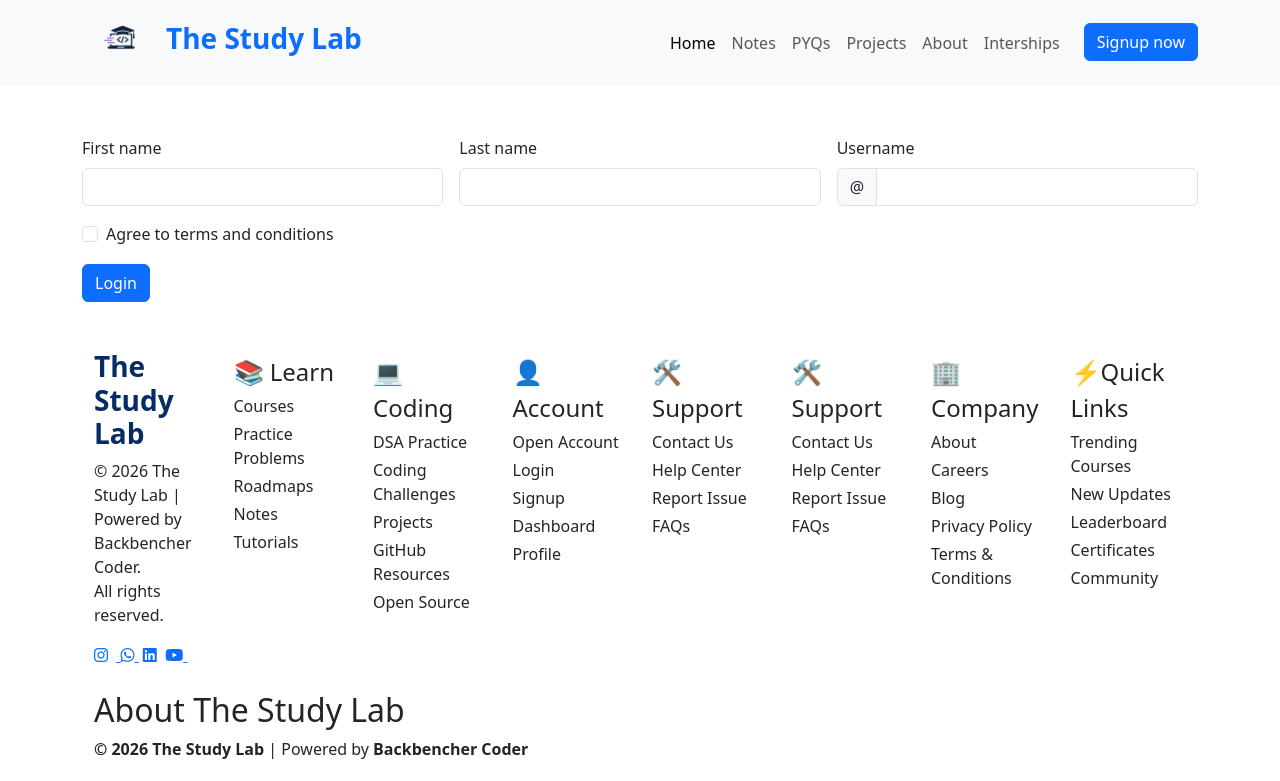
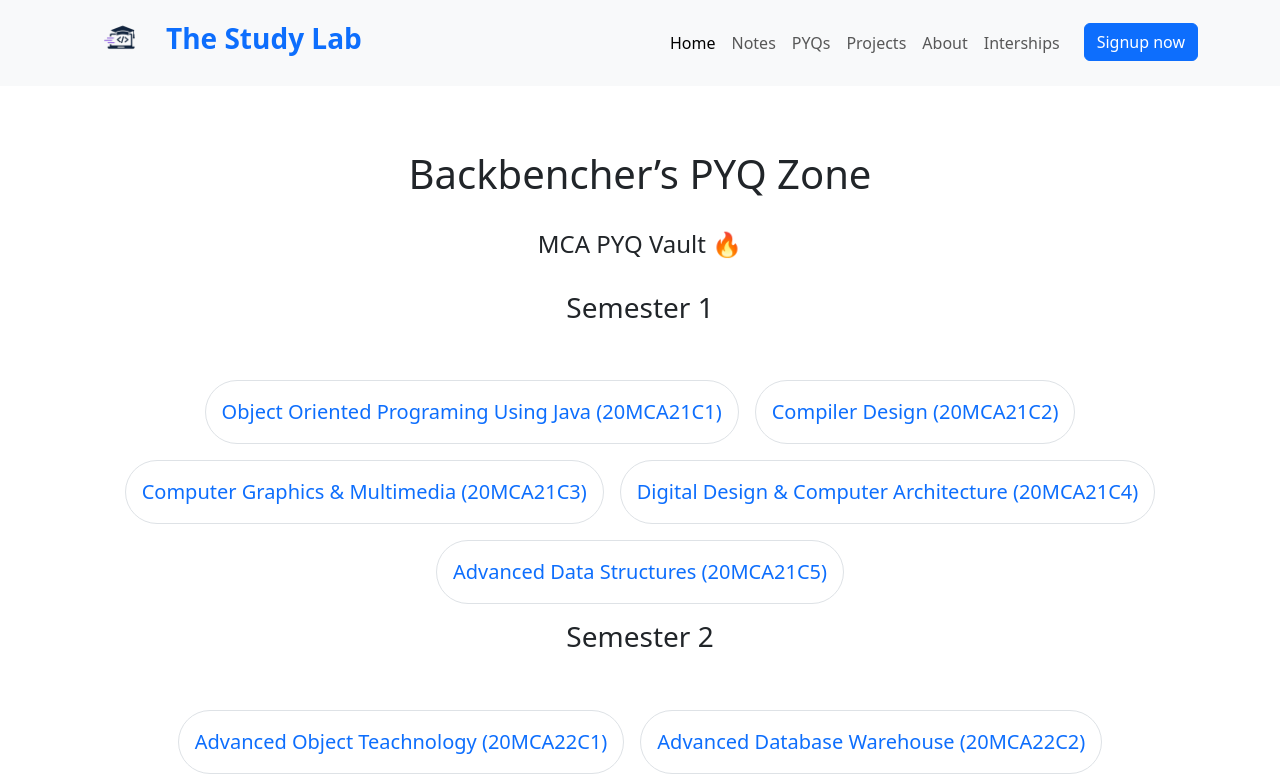
Before and after one commit to Devanggupta1508/The-STUDY-LAB-Frontend-, a React (Vite) app: page /pyqs in a window 1280 px wide. Shown: the top 781 px of the page. Built offline with nearby package versions, Linux system fonts and the light colour scheme.

Commit message:
add questions paper

```diff
--- a/src/App.jsx
+++ b/src/App.jsx
@@ -24,13 +24,13 @@ function App() {
      <Route path = "/ViewTask" element = {<ViewTask/>}></Route>
     <Route path="/about" element={<AboutPage/>}></Route>
 
-<Route
-  path="/notes"
-  element={isLoggedIn ? <NotesPage/> : <Navigate to="/login" />} />
+        <Route path="/notes" element={<NotesPage/>}></Route>
 
-<Route
-  path="/pyqs"
-  element={isLoggedIn ? <PYQPage/> : <Login setIsLoggedIn={setIsLoggedIn} />}  />
+            <Route path="/pyqs" element={<PYQPage/>}></Route>
+
+
+
+
 
       <Route path = "/project" element = {<ProjectPage/>}></Route>
 
--- a/src/auth/Login.jsx
+++ b/src/auth/Login.jsx
@@ -10,7 +10,7 @@ function Login({ setIsLoggedIn }) {
   const handleSubmit = (e) => {
     e.preventDefault(); // page reload stop
     setIsLoggedIn(true);
-    navigate("/notes"); // login ke baad redirect
+    navigate("/pyqs"); // login ke baad redirect
   };
 
   return (
--- a/src/landing_page/pyqs/PYQs.jsx
+++ b/src/landing_page/pyqs/PYQs.jsx
@@ -1,9 +1,9 @@
-
+import ADBD from "./ADBD Sample paper.pdf";
 
 function PYQs(){
      const handleClick = (e) => {
         e.preventDefault();
-        alert("Site is under Construction");
+        alert("Sample paper will be available before your exam. Stay tuned!");
     };
 
     return(
@@ -38,8 +38,7 @@ function PYQs(){
 
                             <a href="#" className="border p-3 text-decoration-none fs-5 m-2" style={{borderRadius:"100px"}}onClick={handleClick}>Advanced Object Teachnology (20MCA22C1)</a>
 
-                        <a href="#" className="border p-3 text-decoration-none fs-5 m-2" style={{borderRadius:"100px"}}
-                        onClick={handleClick}> Advanced Database Warehouse (20MCA22C2) </a>
+                  <a href={ADBD} target="_blank" rel="noopener noreferrer"  className="border p-3 text-decoration-none fs-5 m-2"  style={{ borderRadius: "100px" }}>Advanced Database Warehouse (20MCA22C2) </a>
 
 
                         <a href="#" className="border p-3 text-decoration-none fs-5 m-2" style={{borderRadius:"100px"}}
```
Also changed, not shown: 1 other file (tests, documents, lock files or other folders).
